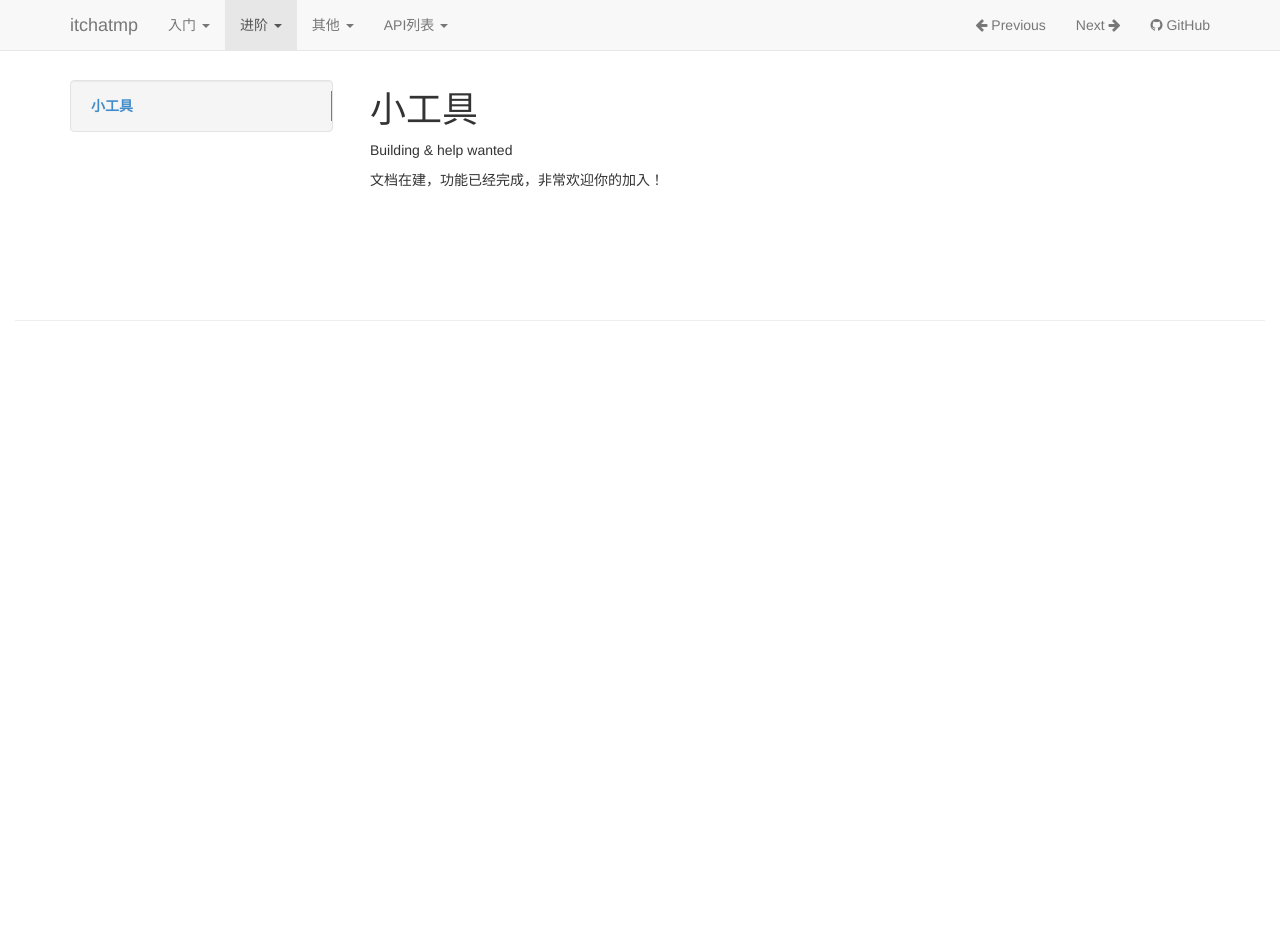
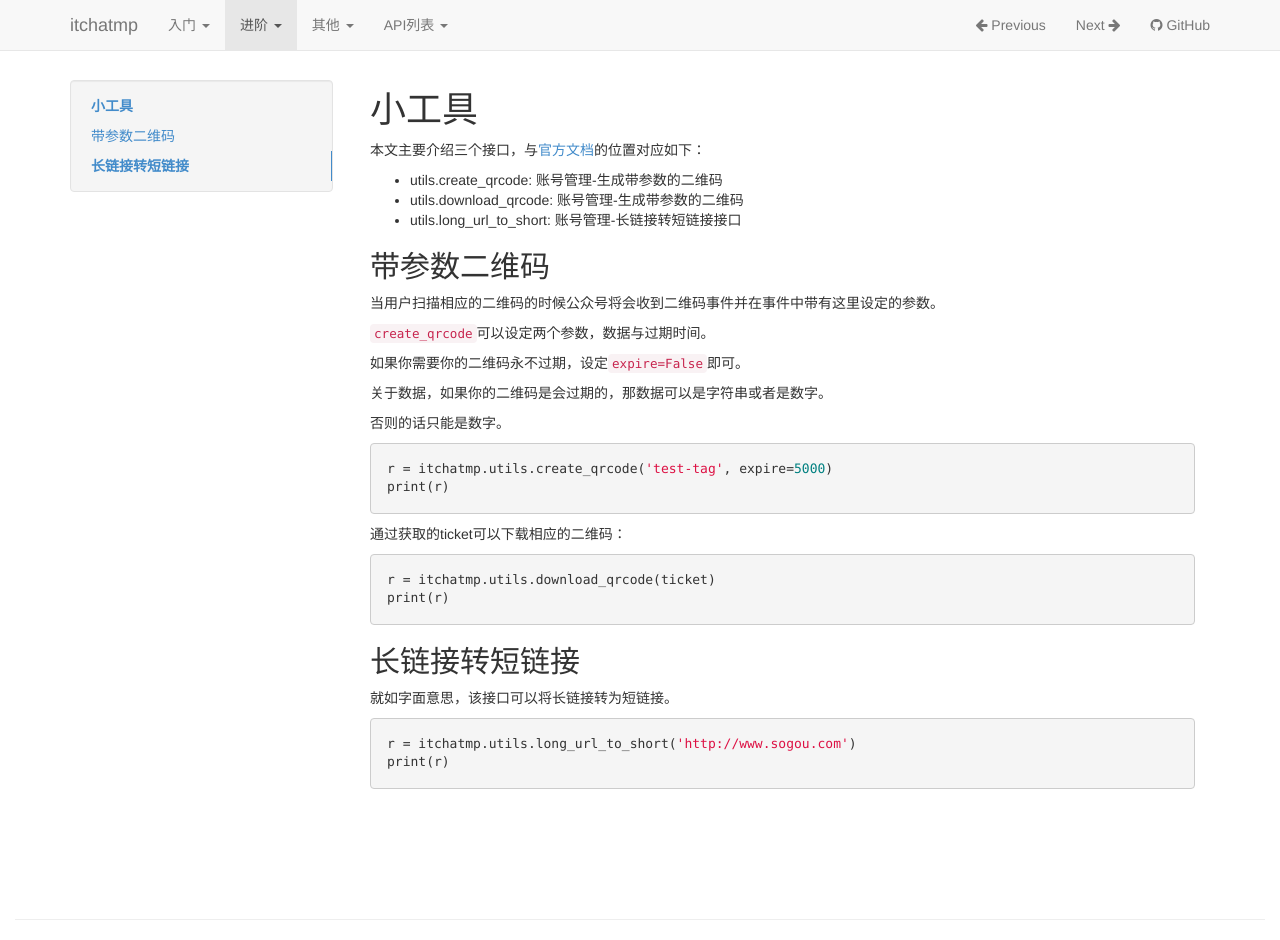
Before and after one commit to littlecodersh/itchatmp, an MkDocs documentation site: the page built from docs/apis/utils.md, in a window 1280 px wide and 940 px high. Built offline with MkDocs 1.6.1, drawn with Linux system fonts in a browser that asks for light colours; old or Windows-style settings are respelled for this version of MkDocs.

Commit message:
Add docs of utils

````diff
--- a/docs/apis/utils.md
+++ b/docs/apis/utils.md
@@ -1,5 +1,42 @@
 # 小工具
 
-Building & help wanted
+本文主要介绍三个接口，与[官方文档][mp-wiki]的位置对应如下：
 
-文档在建，功能已经完成，非常欢迎你的加入！
+* utils.create_qrcode: 账号管理-生成带参数的二维码
+* utils.download_qrcode: 账号管理-生成带参数的二维码
+* utils.long_url_to_short: 账号管理-长链接转短链接接口
+
+## 带参数二维码
+
+当用户扫描相应的二维码的时候公众号将会收到二维码事件并在事件中带有这里设定的参数。
+
+`create_qrcode`可以设定两个参数，数据与过期时间。
+
+如果你需要你的二维码永不过期，设定`expire=False`即可。
+
+关于数据，如果你的二维码是会过期的，那数据可以是字符串或者是数字。
+
+否则的话只能是数字。
+
+```python
+r = itchatmp.utils.create_qrcode('test-tag', expire=5000)
+print(r)
+```
+
+通过获取的ticket可以下载相应的二维码：
+
+```python
+r = itchatmp.utils.download_qrcode(ticket)
+print(r)
+```
+
+## 长链接转短链接
+
+就如字面意思，该接口可以将长链接转为短链接。
+
+```python
+r = itchatmp.utils.long_url_to_short('http://www.sogou.com')
+print(r)
+```
+
+[mp-wiki]: https://mp.weixin.qq.com/wiki
````
Also changed, not shown: docs/apis/users.md (+2 -1 lines), 1 other file.
